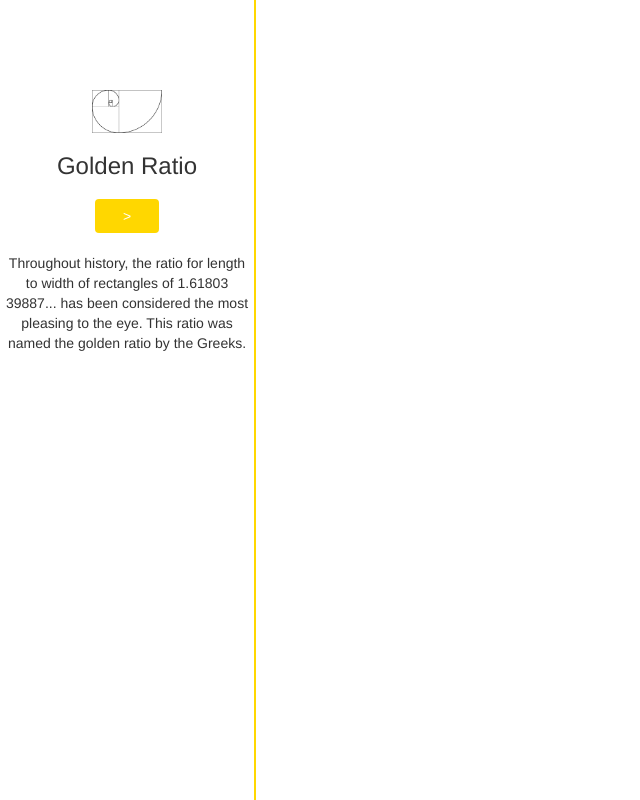
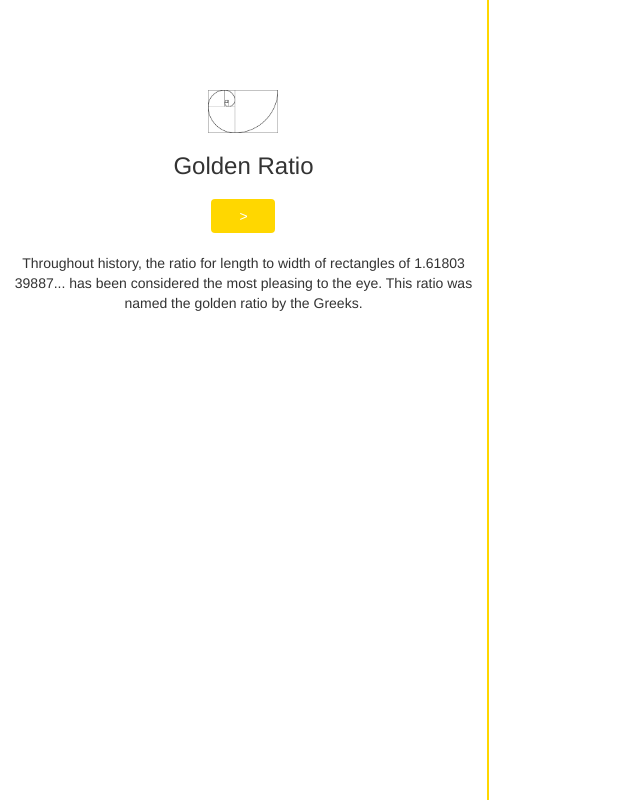
Before and after one commit to drspacemn/jbwg312.github.io, a plain HTML site: page index.html in a window 1280 px wide. Shown: the whole page, without its empty margins (0-640 px from the left). Drawn offline with nearby package versions, Linux system fonts and the light colour scheme.

Commit message:
fixed layout to be golden rectangle

```diff
--- a/main.css
+++ b/main.css
@@ -11,7 +11,7 @@ body {
 .container {
   padding: 0;
   margin: 0;
-  width: 80%;
+  width: 61.8%;
   height: 100vh;
   display: flex;
   justify-content: center;
@@ -34,7 +34,7 @@ body {
   padding-top: 7%;
   padding-left: 5px;
   padding-right: 5px;
-  width: 20%;
+  width: 38.2%;
   height: 100vh;
 }
 
```
